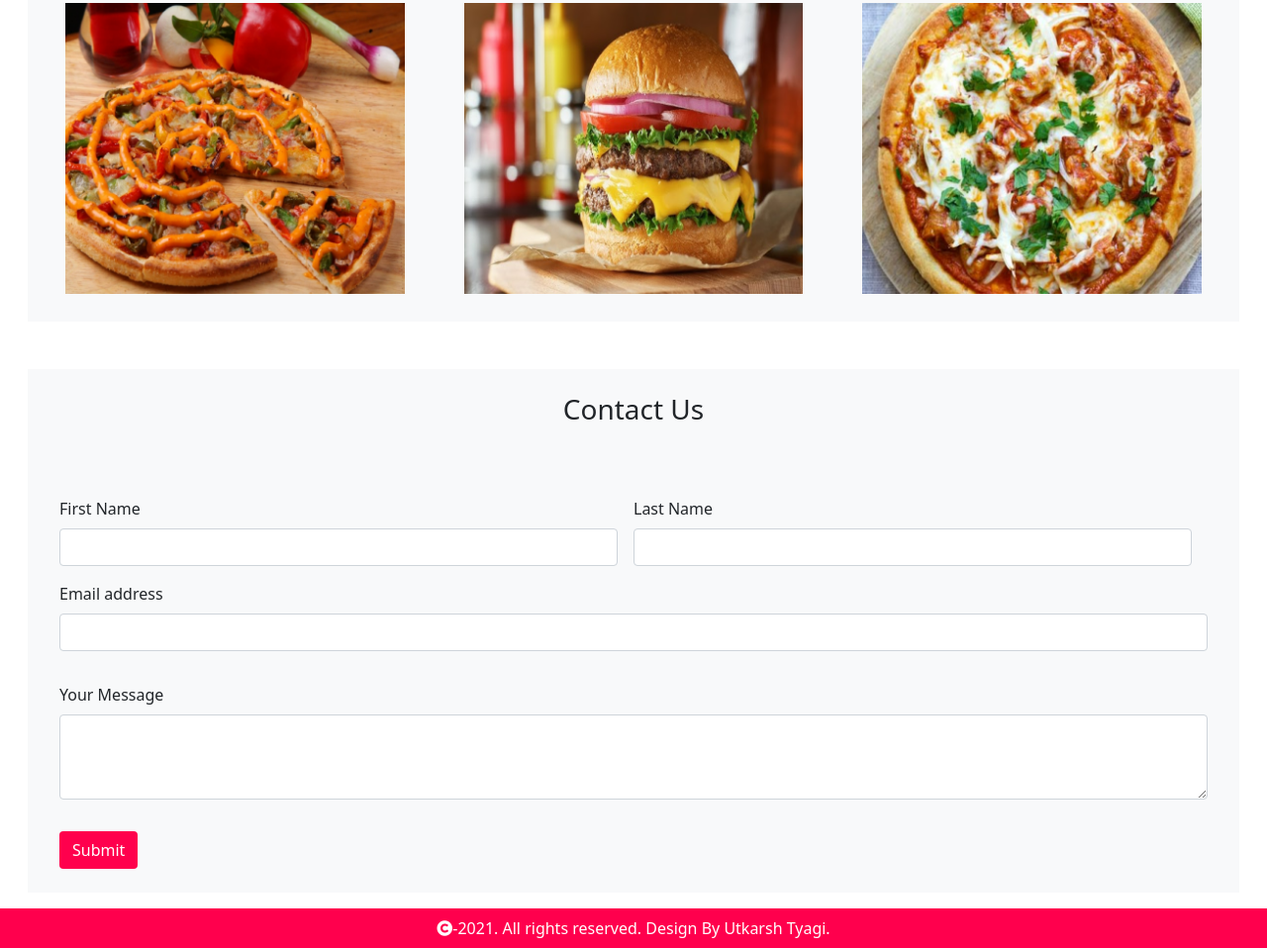
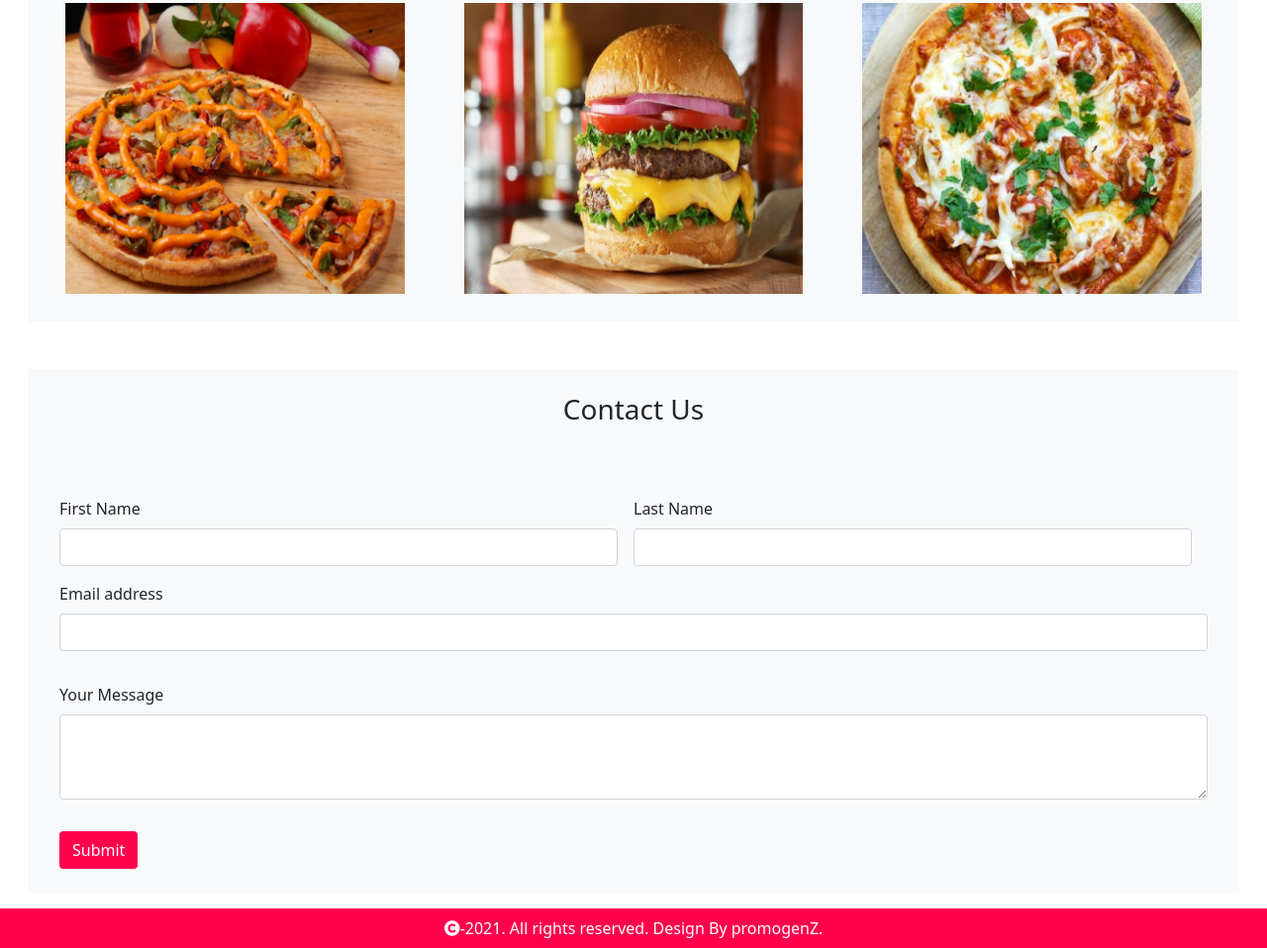
Before and after one commit to utkarshtyagi2307/shalepizzas.github.io, a plain HTML site: page index.html in a window 1280 px wide. Shown: the part 1888-2846 px from the top of the page at 99% size. Drawn offline with nearby package versions, Linux system fonts and the light colour scheme.

Commit message:
Update index.html

```diff
--- a/index.html
+++ b/index.html
@@ -331,7 +331,7 @@
 
     <footer class="bg-pink">
       <div class="text-center color-white p-2">
-        <p class="my-auto"><i class="fa fa-copyright" aria-hidden="true"></i>-2021. All rights reserved. Design By Utkarsh Tyagi.</p>
+        <p class="my-auto"><i class="fa fa-copyright" aria-hidden="true"></i>-2021. All rights reserved. Design By promogenZ.</p>
       </div>
 
     </footer>
```
